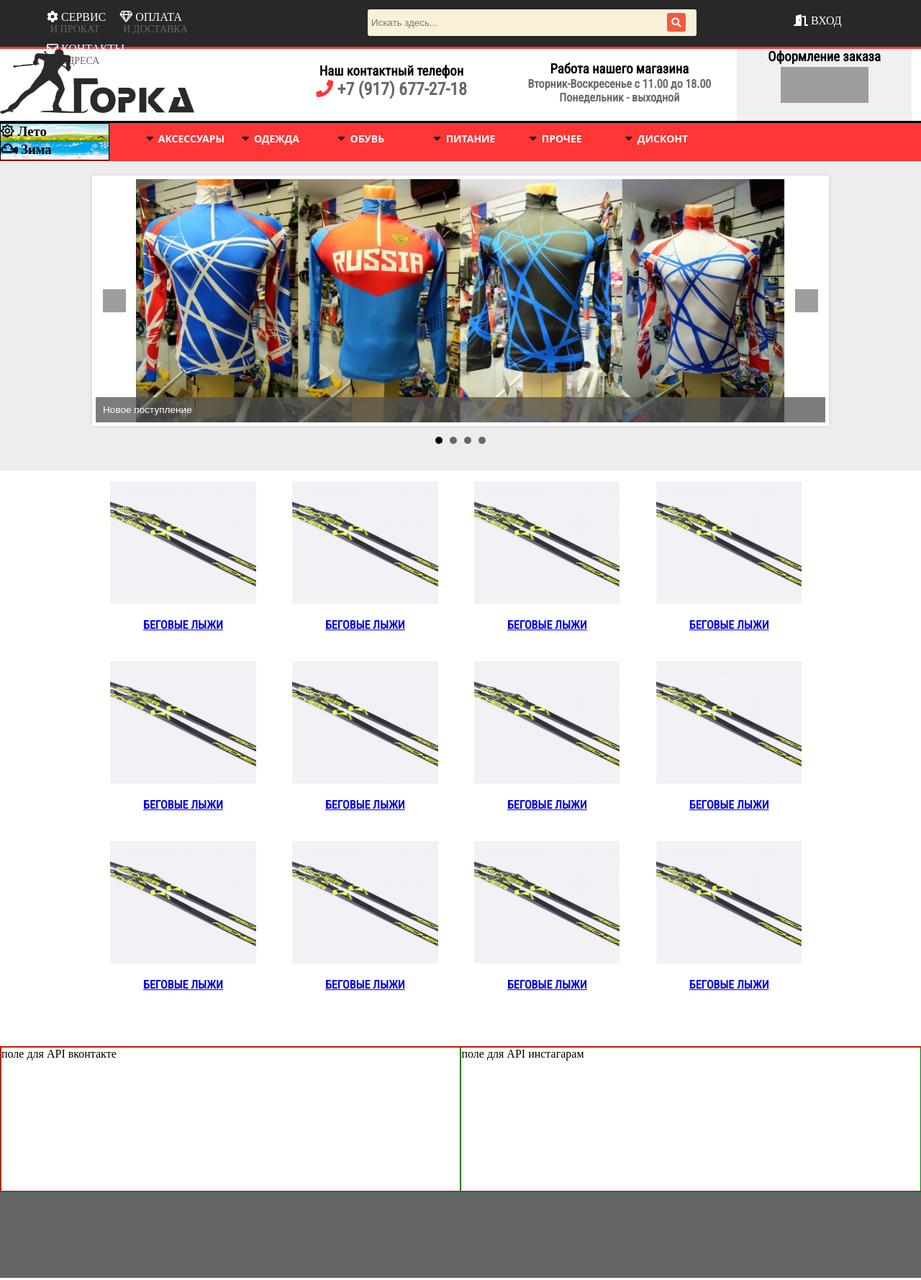
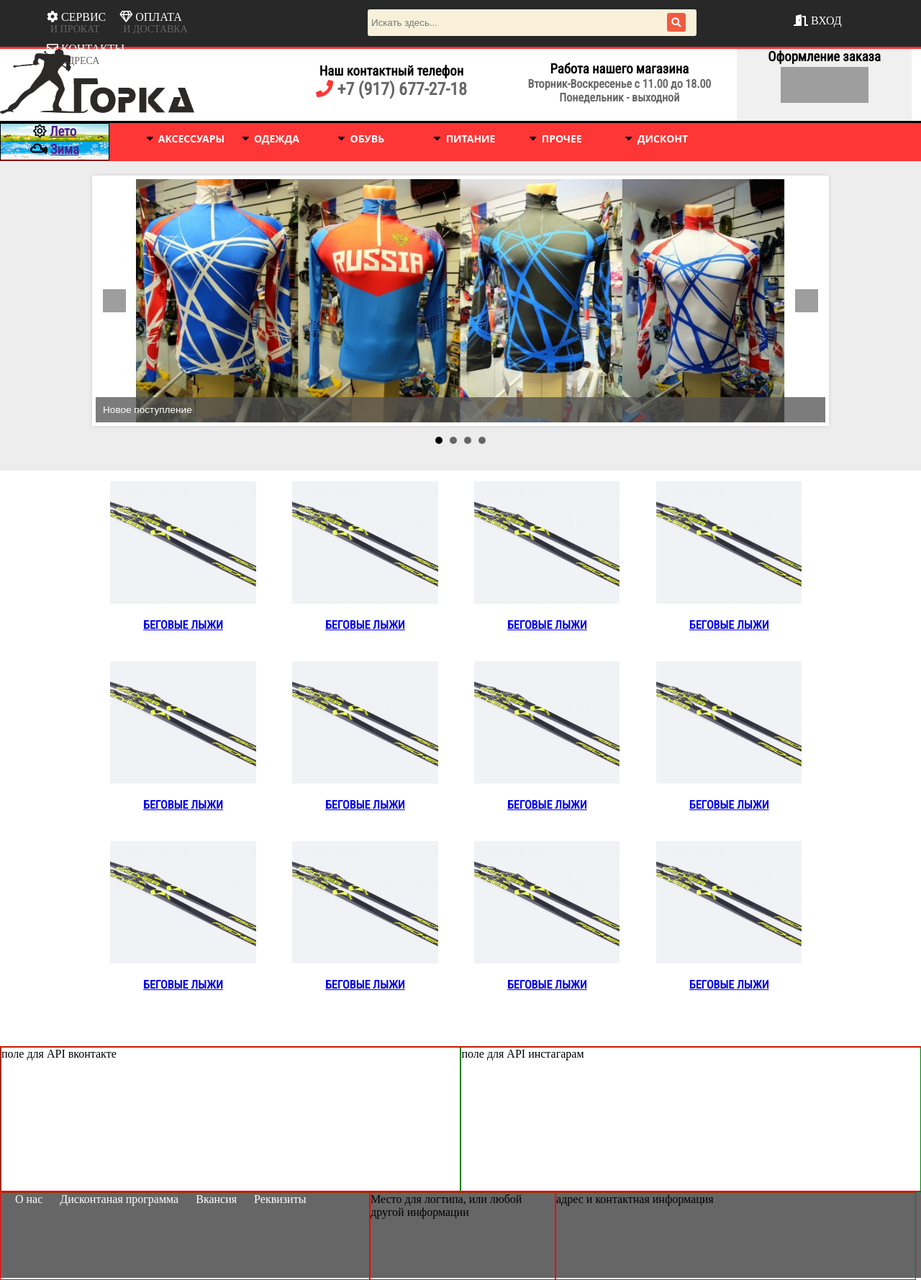
Before and after one commit to Nemolite/gorca, a PHP site: page / in a window 1280 px wide. Shown: the whole page at 72% size. Run offline with PHP 8.4, Linux system fonts and the light colour scheme; some libraries are stand-ins or nearby versions; grey boxes are pictures that could not be loaded.

Commit message:
sub menu footer

```diff
--- a/css/mystyle.css
+++ b/css/mystyle.css
@@ -259,6 +259,13 @@ button {
     background-repeat: no-repeat;
 }
 
+.summer h3 {
+	text-align: center;
+	font-family: 'Roboto Condensed', sans-serif;
+
+
+}
+
 .winter {
 	width: 100%;
 	height: 25px;
@@ -268,6 +275,13 @@ button {
     -webkit-background-size: 100% 100%;
     background-size: 100% 100%;
     background-repeat: no-repeat;
+}
+
+.winter h3 {
+	text-align: center;
+	font-family: 'Roboto Condensed', sans-serif;
+
+
 }
 
 
@@ -348,8 +362,7 @@ nav ul {
    background-color: #282828;
    text-align: left;
    padding: 2px 30px;
-   /*padding-top: 10px;*/
-   /*margin-top: 10px ;*/
+   text-decoration: none;
    font-size: 15px;
    border-bottom: 1px solid rgba(255,255,255,.1);
 }
@@ -461,3 +474,47 @@ nav ul {
 	height: 120px;
 	background-color: #666;
 }
+
+.footer-left {
+	width: 40%;
+	height: 120px;
+	float: left;
+	border:1px solid red;
+
+}
+
+.footer-left ul {
+	list-style: none;
+    margin: 0;
+    padding: 0;
+}
+
+.footer-left ul li {
+	display: inline-block;
+    position: relative;
+    margin-left: 20px;
+}
+
+.footer-left ul li a {
+    font-size: 16px;
+    text-decoration: none;
+    color:#fff;
+}
+
+
+
+
+.footer-middle {
+	width: 20%;
+	height: 120px;
+	float: left;
+	border:1px solid red;
+}
+
+.footer-right {
+	width: 39%;
+	height: 120px;
+	float: left;
+	border:1px solid red;
+
+}
--- a/index.html
+++ b/index.html
@@ -103,11 +103,11 @@
 <div class="top-menu">
 	<div class="menu-season">
 		<div class="summer">
-			<h3><i class="far fa-sun"></i> Лето</h3>
+			<h3><i class="far fa-sun"></i> <a href="">Лето</a></h3>
 
 		</div>
 		<div class="winter">
-		<h3><i class="fab fa-mixcloud"></i> Зима</h3>
+		<h3><i class="fab fa-mixcloud"></i> <a href="">Зима</a></h3>
 
 		</div>
 	</div>
@@ -375,6 +375,25 @@
 <!-- vk-instagram -->
 
 <div class="footer">
+
+	<div class="footer-left">
+		<ul>
+			<li><a href="#">О нас</a></li>
+			<li><a href="#">Дисконтаная программа</a></li>
+			<li><a href="#">Вкансия</a></li>
+			<li><a href="#">Реквизиты</a></li>
+
+		</ul>
+
+	</div>
+	<div class="footer-middle">
+		Место для логтипа, или любой другой информации
+
+	</div>
+	<div class="footer-right">
+		адрес и контактная информация
+
+	</div>
 </div>
 
 <!-- footer -->
```
